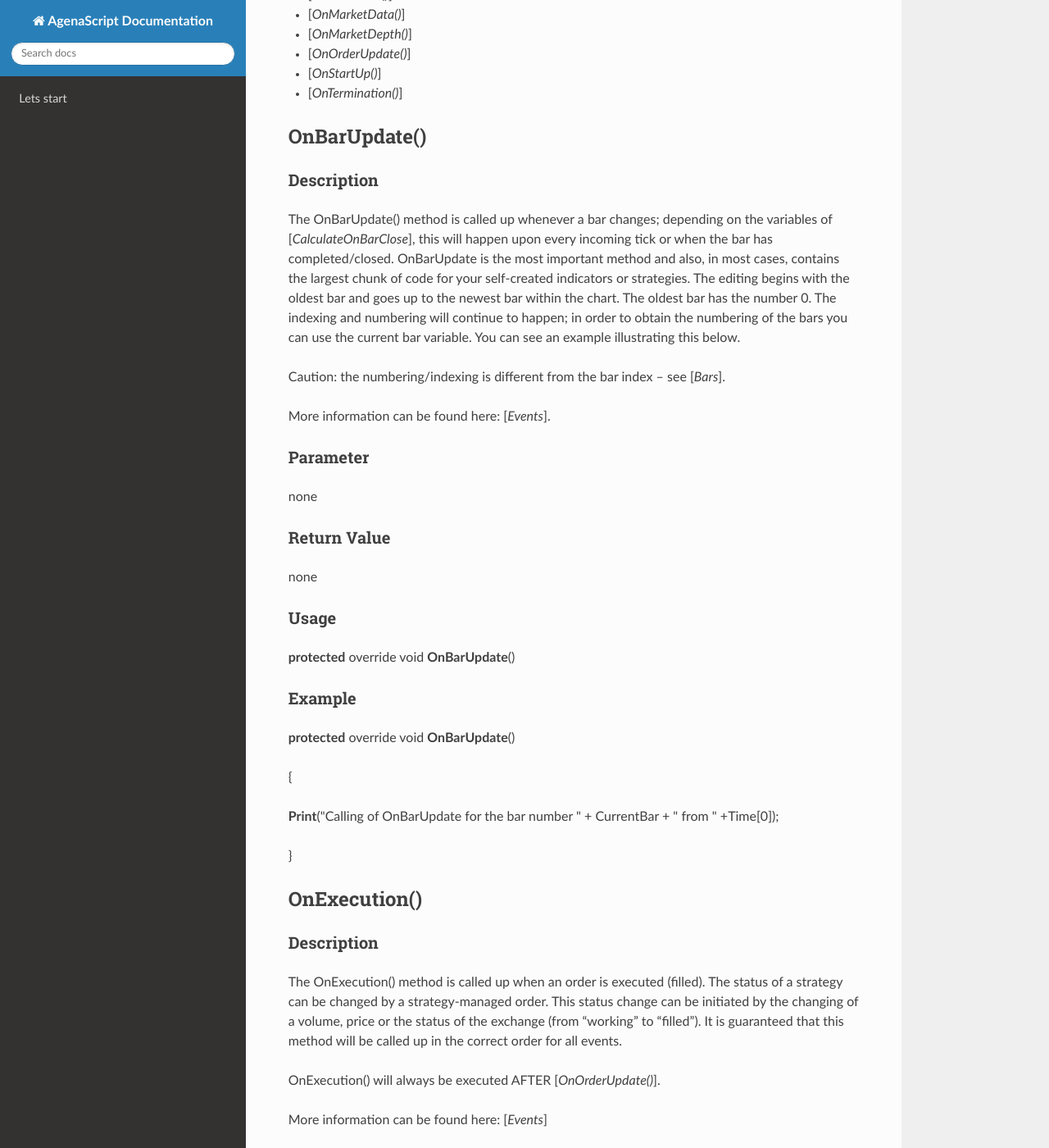
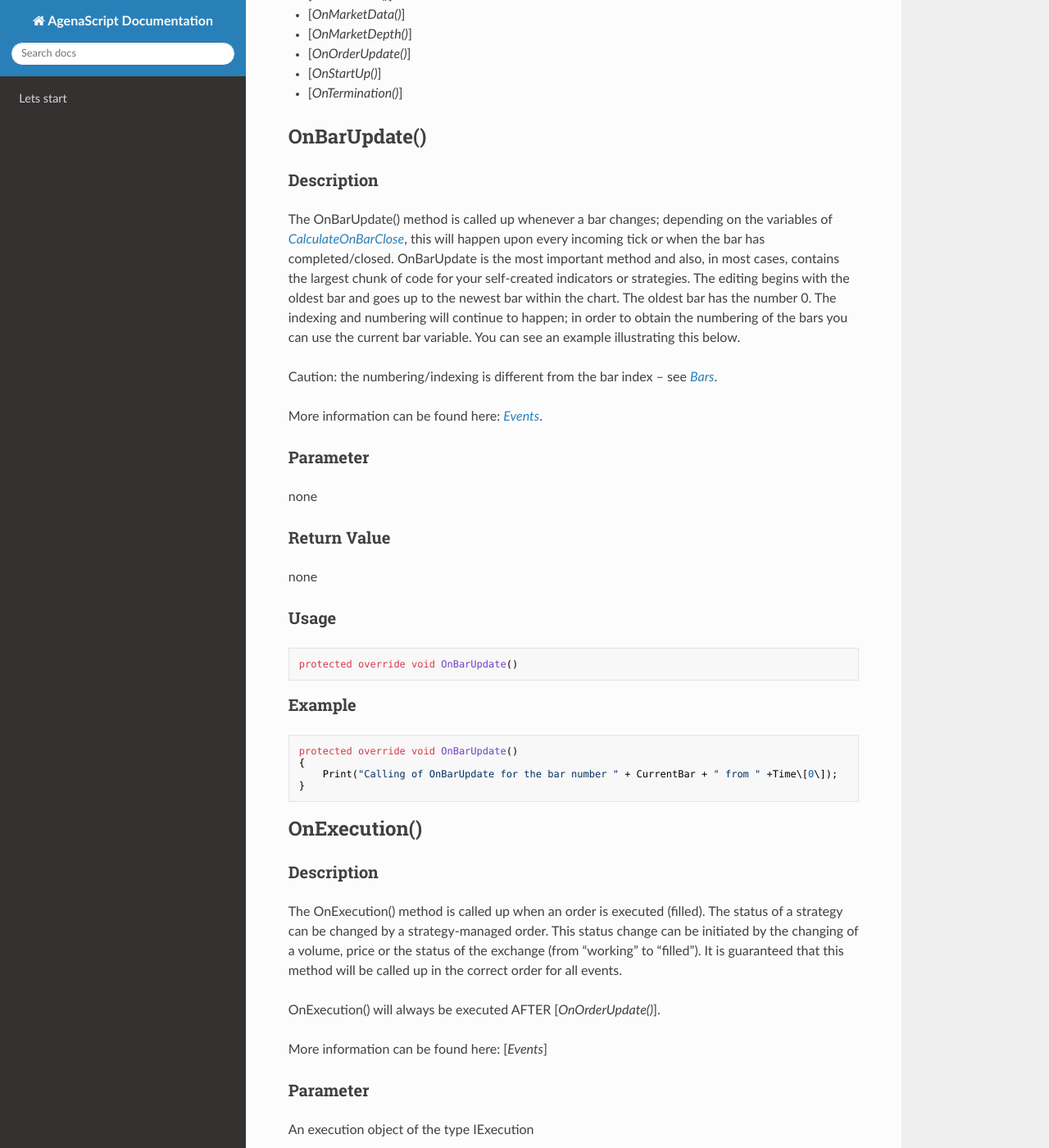
Before and after one commit to AgenaTrader/AgenaScript-documentation, an MkDocs documentation site: the page built from sources/events.md, in a window 1280 px wide and 1400 px high, scrolled down 370 px. Shown: the whole window at 82% size. Built offline with MkDocs 1.6.1, drawn with Linux system fonts in a browser that asks for light colours; nearby versions of some CDN libraries; old or Windows-style settings are respelled for this version of MkDocs; some of the changed text lies outside the part shown.

Commit message:
cleanup structure and modify source code sections

`````diff
--- a/sources/events.md
+++ b/sources/events.md
@@ -1,24 +1,18 @@
 
 #Events
 
-AgenaTrader is an [*event-oriented*] application by definition.
+AgenaTrader is an *event-oriented* application by definition.
 
 Programming in AgenaTrader using the various application programming interface ([*API*]) methods is based initially on the [*Overwriting*] of routines predefined for event handling.
 
 The following methods can be used and therefore overwritten:
 
 -   [*OnBarUpdate()*]
-
 -   [*OnExecution()*]
-
 -   [*OnMarketData()*]
-
 -   [*OnMarketDepth()*]
-
 -   [*OnOrderUpdate()*]
-
 -   [*OnStartUp()*]
-
 -   [*OnTermination()*]
 
 OnBarUpdate()
@@ -26,13 +20,13 @@ OnBarUpdate()
 
 ### Description
 
-The OnBarUpdate() method is called up whenever a bar changes; depending on the variables of [*CalculateOnBarClose*], this will happen upon every incoming tick or when the bar has completed/closed.
+The OnBarUpdate() method is called up whenever a bar changes; depending on the variables of [*CalculateOnBarClose*](#CalculateOnBarClose), this will happen upon every incoming tick or when the bar has completed/closed.
 OnBarUpdate is the most important method and also, in most cases, contains the largest chunk of code for your self-created indicators or strategies.
 The editing begins with the oldest bar and goes up to the newest bar within the chart. The oldest bar has the number 0. The indexing and numbering will continue to happen; in order to obtain the numbering of the bars you can use the current bar variable. You can see an example illustrating this below.
 
-Caution: the numbering/indexing is different from the bar index – see [*Bars*].
+Caution: the numbering/indexing is different from the bar index – see [*Bars*](#Bars).
 
-More information can be found here: [*Events*].
+More information can be found here: [*Events*](#Events).
 
 ### Parameter
 
@@ -43,18 +37,17 @@ none
 none
 
 ### Usage
-
-**protected** override void **OnBarUpdate**()
+```cs
+protected override void OnBarUpdate()
+```
 
 ### Example
-
-**protected** override void **OnBarUpdate**()
-
+```cs
+protected override void OnBarUpdate()
 {
-
-**Print**("Calling of OnBarUpdate for the bar number " + CurrentBar + " from " +Time\[0\]);
-
+    Print("Calling of OnBarUpdate for the bar number " + CurrentBar + " from " +Time\[0\]);
 }
+```
 
 OnExecution()
 -------------
@@ -77,40 +70,31 @@ An execution object of the type IExecution
 none
 
 ### Usage
-
-**protected** override void **OnExecution**(IExecution execution)
+```cs
+protected override void OnExecution(IExecution execution)
+````
 
 ### Example
+```cs
+private IOrder entryOrder = null;
 
-**private** IOrder entryOrder = **null**;
-
-**protected** override void **OnBarUpdate**()
-
+protected override void OnBarUpdate()
 {
-
-**if** (entryOrder == **null** && Close\[0\] &gt; Open\[0\])
-
-entryOrder = **EnterLong**();
-
+    if (entryOrder == null && Close[0] > Open[0])
+    entryOrder = EnterLong();
 }
 
-**protected** override void **OnExecution**(IExecution execution)
+protected override void OnExecution(IExecution execution)
+{
+    // Example 1
+    if (entryOrder != null && execution.Order == entryOrder)
+    Print(execution.ToString());
 
-{
-
-// Example 1
-
-**if** (entryOrder != **null** && execution.Order == entryOrder)
-
-**Print**(execution.**ToString**());
-
-// Example 2
-
-**if** (execution.Order != **null** && execution.Order.OrderState == OrderState.Filled)
-
-**Print**(execution.**ToString**());
-
+    // Example 2
+    if (execution.Order != null && execution.Order.OrderState == OrderState.Filled)
+    Print(execution.ToString());
 }
+```
 
 OnMarketData()
 --------------
@@ -120,7 +104,7 @@ OnMarketData()
 The OnMarketData() method is called up when a change in level 1 data has occurred, meaning whenever there is a change in the bid price, ask price, bid volume, or ask volume, and of course in the last price after a real turnover has occurred.
 In a multibar indicator, the BarsInProgress method identifies the data series that was used for an information request for OnMarketData().
 OnMarketData() will not be called up for historical data.
-More information can be found here: [*Events*].
+More information can be found here: [*Events*](#Events).
 
 **Notes regarding data from Yahoo (YFeed)**
 
@@ -132,7 +116,7 @@ The fields "Volume", "BidSize" and "AskSize" are always 0.
 
 ### Usage
 
-protected **override void** OnMarketData**(MarketDataEventArgs e)**
+protected override void OnMarketData(MarketDataEventArgs e)
 
 ### Return Value
 
@@ -143,32 +127,21 @@ none
 [*MarketDataEventArgs*] e
 
 ### Example
-
-**protected** override void **OnMarketData**(MarketDataEventArgs e)
-
+```cs
+protected override void OnMarketData(MarketDataEventArgs e)
 {
-
-**Print**("AskPrice "+e.AskPrice);
-
-**Print**("AskSize "+e.AskSize);
-
-**Print**("BidPrice "+e.BidPrice);
-
-**Print**("BidSize "+e.BidSize);
-
-**Print**("Instrument "+e.Instrument);
-
-**Print**("LastPrice "+e.LastPrice);
-
-**Print**("MarketDataType "+e.MarketDataType);
-
-**Print**("Price "+e.Price);
-
-**Print**("Time "+e.Time);
-
-**Print**("Volume "+e.Volume);
-
+    Print("AskPrice "+e.AskPrice);
+    Print("AskSize "+e.AskSize);
+    Print("BidPrice "+e.BidPrice);
+    Print("BidSize "+e.BidSize);
+    Print("Instrument "+e.Instrument);
+    Print("LastPrice "+e.LastPrice);
+    Print("MarketDataType "+e.MarketDataType);
+    Print("Price "+e.Price);
+    Print("Time "+e.Time);
+    Print("Volume "+e.Volume);
 }
+```
 
 OnMarketDepth()
 ---------------
`````
